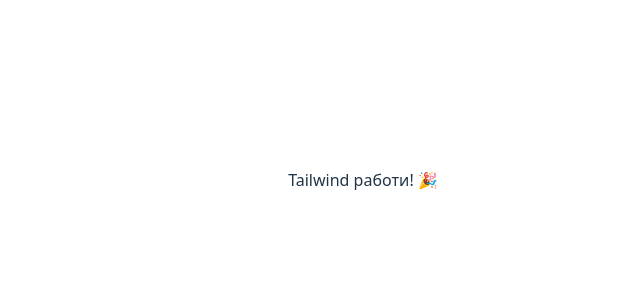
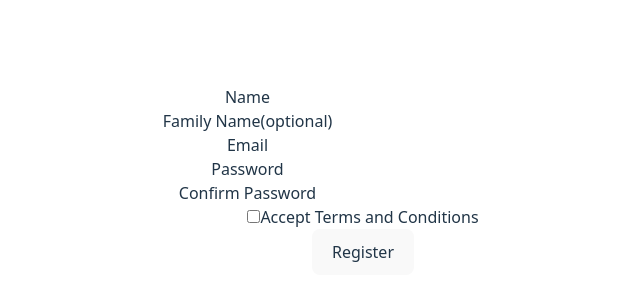
Before and after one commit to tedycholakova/my-form-kit, a React (Vite) app: page / in a window 1280 px wide. Shown: the part 220-520 px from the top of the page, without its empty margins (277-917 px from the left). Built offline with nearby package versions, Linux system fonts and the light colour scheme.

Commit message:
Add prerequisites, getting started, and features sections to README

```diff
--- a/src/App.tsx
+++ b/src/App.tsx
@@ -1,11 +1,10 @@
 import "./App.css";
+import { RegistrationForm } from "./components/RegistrationForm";
 
 function App() {
   return (
     <>
-      <div className="p-10 bg-blue-500 text-white text-3xl rounded-xl">
-        Tailwind работи! 🎉
-      </div>
+      <RegistrationForm />
     </>
   );
 }
```
Also changed, not shown: 1 other file (tests, documents, lock files or other folders).
